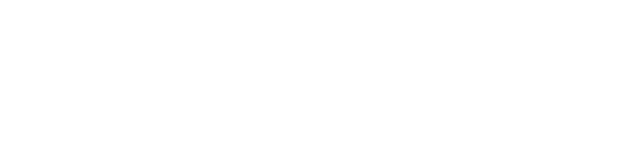
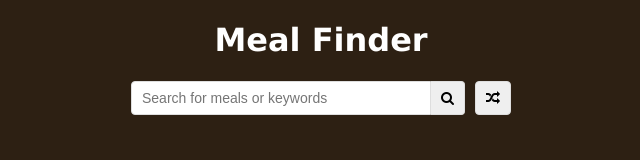
Before and after one commit to jaisharx/pick-a-meal, a website: page src/index.html in a window 1280 px wide. Shown: the whole page, without its empty margins (319-959 px from the left). Drawn offline with Linux system fonts and the light colour scheme.

Commit message:
added base structure

```diff
--- a/src/index.html
+++ b/src/index.html
@@ -5,10 +5,37 @@
         <meta name="viewport" content="width=device-width, initial-scale=1.0" />
         <title>Meal Finder</title>
 
-        <link rel="stylesheet" href="style.css">
+        <link
+            rel="stylesheet"
+            href="https://stackpath.bootstrapcdn.com/font-awesome/4.7.0/css/font-awesome.min.css"
+            integrity="sha384-wvfXpqpZZVQGK6TAh5PVlGOfQNHSoD2xbE+QkPxCAFlNEevoEH3Sl0sibVcOQVnN"
+            crossorigin="anonymous"
+        />
+
+        <link rel="stylesheet" href="style.css" />
         <script src="script.js" defer></script>
     </head>
     <body>
+        <div class="container">
+            <h1>Meal Finder</h1>
+            <div class="flex">
+                <form class="flex" id="submit">
+                    <input type="text" id="search" placeholder="Search for meals or keywords">
+                    <button class="search-btn" type="submit">
+                        <i class="fa fa-search"></i>
+                    </button>
+                </form>
+
+                <button class="random-btn" id="random">
+                    <i class="fa fa-random"></i>
+                </button>
+            </div>
+
+            <!-- populate with js -->
+            <div id="result-heading"></div>
+            <div id="meals" class="meals"></div>
+            <div id="single-meal"></div>
+        </div>
 
     </body>
 </html>
--- a/src/style.css
+++ b/src/style.css
@@ -0,0 +1,63 @@
+* {
+    box-sizing: border-box;
+}
+
+body {
+    color: #fff;
+    margin: 0;
+    background: #2d2013;
+    font-family: Verdana, Geneva, Tahoma, sans-serif;
+}
+
+.container {
+    margin: auto;
+    max-width: 800px;
+    display: flex;
+    flex-direction: column;
+    align-items: center;
+    justify-content: center;
+    text-align: center;
+}
+
+.flex {
+    display: flex;
+}
+
+input, button {
+    font-size: 14px;
+    padding: 8px 10px;
+    margin: 0;
+    border: 0;
+    border: 1px solid #dedede;
+    border-top-left-radius: 4px;
+    border-top-right-radius: 0px;
+    border-bottom-right-radius: 0px;
+    border-bottom-left-radius: 4px;
+}
+
+input[type="text"] {
+    width: 300px;
+}
+
+.search-btn {
+    cursor: pointer;
+    border-left: 0;
+    border-radius: 0;
+    border-top-right-radius: 4px;
+    border-bottom-right-radius: 4px;
+}
+
+.random-btn {
+    cursor: pointer;
+    margin-left: 10px;
+    border-top-right-radius: 4px;
+    border-bottom-right-radius: 4px;
+}
+
+@media(max-width: 800px) {}
+@media(max-width: 700px) {}
+@media(max-width: 500px) {
+    input[type="text"] {
+        width: 100%;
+    }
+}
```
